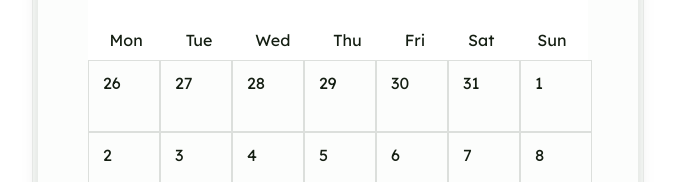
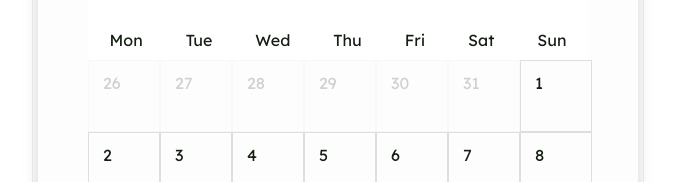
Before and after one commit to AniaPiWo/fancy-calendar-js, a React (Vite) app: page / in a window 1280 px wide. Shown: the part 256-438 px from the top of the page, without its empty margins (302-977 px from the left). Built offline with nearby package versions, Linux system fonts and the light colour scheme.

Commit message:
some css

```diff
--- a/src/components/Calendar.jsx
+++ b/src/components/Calendar.jsx
@@ -1,6 +1,5 @@
-import React, { useState, useEffect } from "react";
+import React, { useState, useEffect, useRef  } from "react";
 import { eachDayOfInterval, endOfMonth, format, startOfMonth, startOfWeek, startOfToday, parse, add, sub, addDays, addSeconds, isBefore } from "date-fns";
-
 import css from "./Calendar.module.css"
 
 export const Calendar = () => {
@@ -8,6 +7,7 @@ const [dateFrom, setDateFrom] = useState(null);
 const [dateTo, setDateTo] = useState(null);
 const [selectedDates, setSelectedDates] = useState([]);
 const [currentMonth, setCurrentMonth] = useState(format(startOfToday(), 'MMM yyyy'));
+const calendarRef = useRef(null);
 const defaultDateFormat = "yyyy-MM-dd"
 
 const firstDayCurrentMonth = parse(currentMonth, 'MMM yyyy', new Date()); //prawidlowo - pierwszy dzien miesiaca
@@ -24,35 +24,27 @@ function nextMonth() {
   setCurrentMonth(format(firstDayPrevMonth, 'MMM yyyy'))
   }
 
-console.log(`CURRENT MONTH => ${currentMonth}`);
 
 
+function notCurrentMonth(date) {
+  const currentMonth = format(startOfToday(), 'MMM yyyy');
+  const currentMonthIndex = new Date(currentMonth).getMonth();
+  const monthIndex = date.getMonth();
+  return monthIndex !== currentMonthIndex;
+}
+
 function getDaysInMonth(month) {
-  const start = startOfWeek(startOfMonth(month)); // Get start of month
-  const end = endOfMonth(month); // Get end of month
-  const daysInMonth = eachDayOfInterval({ start, end }); // Get array of dates in month
-  const currentMonth = format(startOfToday(), 'MMM yyyy'); // Get current month
-  const currentMonthIndex = new Date(currentMonth).getMonth(); // Extract month value from current month
-
-  for (const day in daysInMonth) {
-    const monthIndex = daysInMonth[day].getMonth(); // Extract month value from date
-    const monthName = daysInMonth[day].toLocaleString('default', { month: 'long' }); // Get month name from date
-    if (monthIndex !== currentMonthIndex) { // Compare month value with current month
-      console.log(`${monthName} ${daysInMonth[day].getDate()}, ${daysInMonth[day].getFullYear()}`);
-    }
-  }
-  console.log(daysInMonth);
+  const start = startOfWeek(startOfMonth(month));
+  const end = endOfMonth(month);
+  const daysInMonth = eachDayOfInterval({ start, end });
   return daysInMonth;
 }
 
-
 const month = getDaysInMonth(new Date()).map(day => {
-  //console.log(`DAY => ${day}`);
   const isSelected = selectedDates.some(selectedDay => format(selectedDay, defaultDateFormat) === format(day, defaultDateFormat));
 return { day, isSelected };
 })
-//console.log(`MONTH => ${month}`);
-
+console.log(selectedDates);
 
 function handleDayClick(day) {
   if (!dateFrom || (dateTo && (format(dateTo, defaultDateFormat) !== format(day, defaultDateFormat)))) {
@@ -84,12 +76,21 @@ useEffect(() => {
   }
 }, [dateFrom, dateTo]);
 
+useEffect(() => {
+  function handleClickOutside(event) {
+    if (calendarRef.current && !calendarRef.current.contains(event.target)) {
+      setSelectedDates([]);
+    }
+  }
+
+  document.addEventListener("click", handleClickOutside);
+  return () => {
+    document.removeEventListener("click", handleClickOutside);
+  };
+}, [calendarRef]);
+
 const formattedDateFrom = dateFrom ? format(dateFrom, 'MMMM dd') : null;
 const formattedDateTo = dateTo ? format(dateTo, 'MMMM dd') : null;
-console.log(`Start: ${formattedDateFrom}, End: ${formattedDateTo}`);
-console.log(`Selected dates: ${selectedDates}`);
-console.log(`Selected length: ${selectedDates.length}`);
-
 
   return (
     <div>
@@ -118,17 +119,21 @@ console.log(`Selected length: ${selectedDates.length}`);
         <p>Sat</p>
         <p>Sun</p>
       </div>
-      <div className={css.days}>
-      {month.map(({ day, isSelected }) => (
+      <div className={css.days} ref={calendarRef}>
+    {month.map(({ day, isSelected }) => {
+    const isCurrent = notCurrentMonth(day);
+    return (
       <p
-        className={`${css.day} ${isSelected ? css.selectedDay : ''}`}
+        className={`${css.day} ${isSelected ? css.selectedDay : ''} ${isCurrent ? css.notCurrentMonth : ''}`}
         key={day.toString()}
         onClick={() => handleDayClick(day)}
       >
         <time dateTime={format(day, defaultDateFormat)}>{format(day, 'd')}</time>
       </p>
-      ))}
+    );
+  })}
 </div>
+
     </div>
   </div>
   );
--- a/src/components/Calendar.module.css
+++ b/src/components/Calendar.module.css
@@ -69,21 +69,10 @@
 }
 
 .selectedDay {
-  background-color: #141E12;
+  background-color: hotpink;
   color: #FCFDFC;
 }
 
-.selectedDay:first-child {
-  background-color: #141E12;
-}
-
-.selectedDay:last-child {
-  background-color: #141E12;
-}
-
-.selectedDay:not(:first-child):not(:last-child) {
-  background-color: hotpink;
-}
 
 
 .header {
@@ -116,3 +105,9 @@
   box-shadow: 0px 5px 15px rgba(129, 135, 128, 0.25);
   padding: 20px 40px;
 }
+
+.notCurrentMonth {
+  color: #141E12;
+  opacity: 0.2;
+  background: #F8FAF8;
+}
```
Lines whose indentation alone changed are shown as unchanged.
